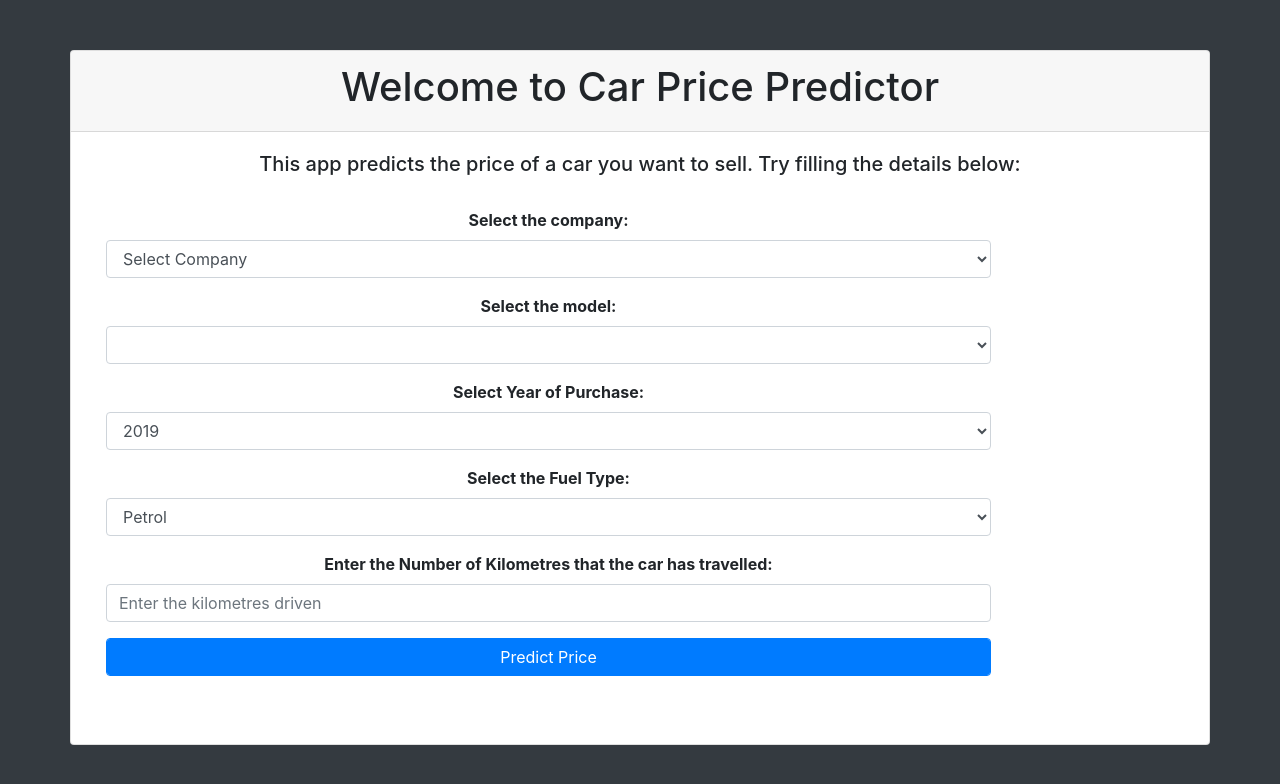
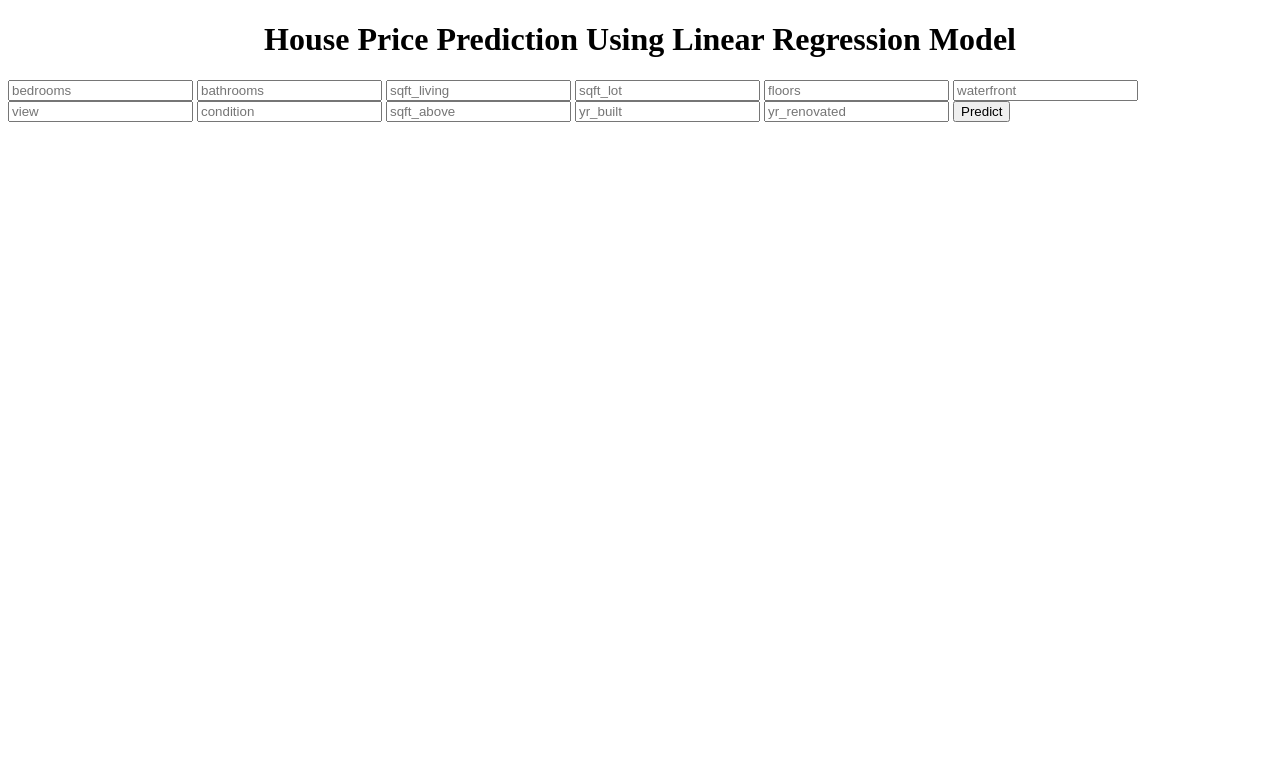
Before and after one commit to kpvats/my_projects, a Flask app: page / in a window 1280 px wide. Shown: the top 784 px of the page. Run offline with Flask 2, Linux system fonts and the light colour scheme; lists and menus that the app fills with data are empty; parts of the project's set-up code (start-up, migrations or seed data) failed here and were passed over; some libraries are stand-ins or nearby versions.

Commit message:
Add files via upload

```diff
--- /dev/null
+++ b/app.py
@@ -0,0 +1,34 @@
+import numpy
+import pickle
+from flask import Flask, render_template,request,jsonify
+import sklearn
+
+
+app = Flask(__name__)
+
+@app.route('/')
+def Home():
+    return render_template('index.html')
+
+
+@app.route('/predict',methods= ['POST','GET'])
+def results():
+    bedrooms =float(request.form['bedrooms'])
+    bathrooms =float(request.form['bathrooms'])
+    sqft_living=float(request.form['sqft_living'])
+    sqft_lot=float(request.form['sqft_lot'])
+    floors=float(request.form['floors'])
+    waterfront=float(request.form['waterfront'])
+    view=float(request.form['view'])
+    condition=float(request.form['condition'])
+    sqft_above=float(request.form['sqft_above'])
+
+    yr_built=float(request.form['yr_built'])
+    yr_renovated=float(request.form['yr_renovated'])
+
+    x= numpy.array([[bedrooms,bathrooms,sqft_living,sqft_lot,floors,waterfront,view,condition,sqft_above,yr_built,yr_renovated]])
+    model = pickle.load(open('my_model.pkl','rb'))
+    y_prediction=model.predict(x)
+    return jsonify({'Model Prediction' : float(y_prediction)})
+if __name__=='__main__':
+    app.run(debug=True,port=1010)
--- a/templates/index.html
+++ b/templates/index.html
@@ -1,147 +1,24 @@
 <!DOCTYPE html>
-<html lang="en">
-<head xmlns="http://www.w3.org/1999/xhtml">
-    <meta charset="UTF-8">
-    <title>Car Price Predictor</title>
-    <link rel="stylesheet" href="static/css/style.css">
-    <link rel="stylesheet" type="text/css"
-          href="https://cdnjs.cloudflare.com/ajax/libs/font-awesome/5.11.2/css/all.css">
-    <script src="https://ajax.googleapis.com/ajax/libs/jquery/3.4.1/jquery.min.js"></script>
-    <script src="https://cdn.jsdelivr.net/npm/popper.js@1.16.0/dist/umd/popper.min.js"
-            integrity="sha384-Q6E9RHvbIyZFJoft+2mJbHaEWldlvI9IOYy5n3zV9zzTtmI3UksdQRVvoxMfooAo"
-            crossorigin="anonymous"></script>
+<html lang = 'en' dir = 'ltr'>
+    <body>
+        <div class = 'content'>
+            <h1 align = 'center'>House Price Prediction Using Linear Regression Model</h1>
+            <div class="form">
+                <form action="/predict" method="post">
+                    <input type="number" name="bedrooms" id='bedrooms' placeholder="bedrooms">
+                    <input type="number" name="bathrooms" id='bathrooms' placeholder="bathrooms">
+                    <input type="number" name="sqft_living" id='sqft_living' placeholder="sqft_living">
+                    <input type="number" name="sqft_lot" id='sqft_lot' placeholder="sqft_lot">
+                    <input type="number" name="floors" id='floors' placeholder="floors">
+                    <input type="number" name="waterfront" id='waterfront' placeholder="waterfront">
+                    <input type="number" name="view" id='view' placeholder="view">
+                    <input type="number" name="condition" id='condition' placeholder="condition">
+                    <input type="number" name="sqft_above" id='sqft_above' placeholder="sqft_above">
 
-    <!-- Bootstrap CSS -->
-    <link rel="stylesheet" href="https://stackpath.bootstrapcdn.com/bootstrap/4.5.0/css/bootstrap.min.css"
-          integrity="sha384-9aIt2nRpC12Uk9gS9baDl411NQApFmC26EwAOH8WgZl5MYYxFfc+NcPb1dKGj7Sk" crossorigin="anonymous">
-    <script src="https://cdn.jsdelivr.net/npm/@tensorflow/tfjs@2.0.0/dist/tf.min.js"></script>
-
-</head>
-<body class="bg-dark">
-
-<div class="container">
-    <div class="row">
-        <div class="card mt-50" style="width: 100%; height: 100%">
-            <div class="card-header" style="text-align: center">
-                <h1>Welcome to Car Price Predictor</h1>
-            </div>
-            <div class="card-body">
-                <div class="col-12" style="text-align: center">
-                    <h5>This app predicts the price of a car you want to sell. Try filling the details below: </h5>
-                </div>
-                <br>
-                <form method="post" accept-charset="utf-8" name="Modelform">
-                    <div class="col-md-10 form-group" style="text-align: center">
-                        <label><b>Select the company:</b> </label><br>
-                        <select class="selectpicker form-control" id="company" name="company" required="1"
-                                onchange="load_car_models(this.id,'car_models')">
-                            {% for company in companies %}
-                            <option value="{{ company }}">{{ company }}</option>
-                            {% endfor %}
-                        </select>
-                    </div>
-                    <div class="col-md-10 form-group" style="text-align: center">
-                        <label><b>Select the model:</b> </label><br>
-                        <select class="selectpicker form-control" id="car_models" name="car_models" required="1">
-                        </select>
-                    </div>
-                    <div class="col-md-10 form-group" style="text-align: center">
-                        <label><b>Select Year of Purchase:</b> </label><br>
-                        <select class="selectpicker form-control" id="year" name="year" required="1">
-                            {% for year in years %}
-                            <option value="{{ year }}">{{ year }}</option>
-                            {% endfor %}
-                        </select>
-                    </div>
-                    <div class="col-md-10 form-group" style="text-align: center">
-                        <label><b>Select the Fuel Type:</b> </label><br>
-                        <select class="selectpicker form-control" id="fuel_type" name="fuel_type" required="1">
-                            {% for fuel in fuel_types %}
-                            <option value="{{ fuel }}">{{ fuel }}</option>
-                            {% endfor %}
-                        </select>
-                    </div>
-                    <div class="col-md-10 form-group" style="text-align: center">
-                        <label><b>Enter the Number of Kilometres that the car has travelled:</b> </label><br>
-                        <input type="text" class="form-control" id="kilo_driven" name="kilo_driven"
-                               placeholder="Enter the kilometres driven ">
-                    </div>
-                    <div class="col-md-10 form-group" style="text-align: center">
-                        <button  class="btn btn-primary form-control" onclick="send_data()">Predict Price</button>
-                    </div>
+                    <input type="number" name="yr_built" id='yr_built' placeholder="yr_built">
+                    <input type="number" name="yr_renovated" id='yr_renovated' placeholder="yr_renovated">
+                    <input type="submit" value = 'Predict'>
                 </form>
-                <br>
-                <div class="row">
-                    <div class="col-12" style="text-align: center">
-                        <h4><span id="prediction"></span></h4>
-                    </div>
-                </div>
             </div>
         </div>
-    </div>
-</div>
-
-<script>
-
-    function load_car_models(company_id,car_model_id)
-    {
-        var company=document.getElementById(company_id);
-        var car_model= document.getElementById(car_model_id);
-        console.log(company.value);
-        car_model.value="";
-        car_model.innerHTML="";
-        {% for company in companies %}
-            if( company.value == "{{ company }}")
-            {
-                {% for model in car_models %}
-                    {% if company in model %}
-
-                        var newOption= document.createElement("option");
-                        newOption.value="{{ model }}";
-                        newOption.innerHTML="{{ model }}";
-                        car_model.options.add(newOption);
-                    {% endif %}
-                {% endfor %}
-            }
-        {% endfor %}
-    }
-
-    function form_handler(event) {
-        event.preventDefault(); // Don't submit the form normally
-    }
-    function send_data()
-    {
-        document.querySelector('form').addEventListener("submit",form_handler);
-
-        var fd=new FormData(document.querySelector('form'));
-
-        var xhr= new XMLHttpRequest({mozSystem: true});
-
-        xhr.open('POST','/predict',true);
-        document.getElementById('prediction').innerHTML="Wait! Predicting Price.....";
-        xhr.onreadystatechange = function(){
-            if(xhr.readyState == XMLHttpRequest.DONE){
-                document.getElementById('prediction').innerHTML="Prediction: ₹"+xhr.responseText;
-
-            }
-        };
-
-        xhr.onload= function(){};
-
-        xhr.send(fd);
-    }
-</script>
-
-
-<!-- jQuery first, then Popper.js, then Bootstrap JS -->
-<script src="https://code.jquery.com/jquery-3.5.1.slim.min.js"
-        integrity="sha384-DfXdz2htPH0lsSSs5nCTpuj/zy4C+OGpamoFVy38MVBnE+IbbVYUew+OrCXaRkfj"
-        crossorigin="anonymous"></script>
-<script src="https://cdn.jsdelivr.net/npm/popper.js@1.16.0/dist/umd/popper.min.js"
-        integrity="sha384-Q6E9RHvbIyZFJoft+2mJbHaEWldlvI9IOYy5n3zV9zzTtmI3UksdQRVvoxMfooAo"
-        crossorigin="anonymous"></script>
-<script src="https://stackpath.bootstrapcdn.com/bootstrap/4.5.0/js/bootstrap.min.js"
-        integrity="sha384-OgVRvuATP1z7JjHLkuOU7Xw704+h835Lr+6QL9UvYjZE3Ipu6Tp75j7Bh/kR0JKI"
-        crossorigin="anonymous"></script>
-</body>
-</html>
+    </body>
```
Also changed, not shown: data.csv (added), 2 other files.
